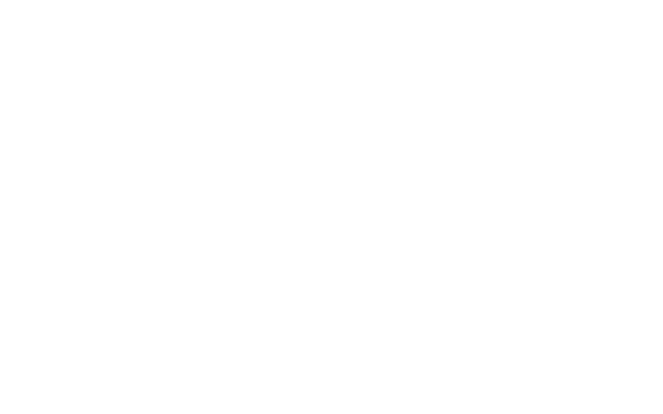
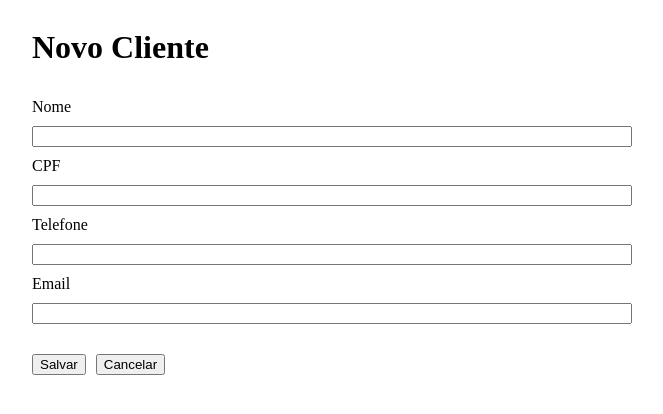
Before and after one commit to ggpaulino/Agenda-Clinica-II, an Angular app in the folder FT/angular/: page /clientes/novo in a window 1280 px wide. Before the commit this address led to /. Shown: the top 414 px of the page, without its empty margins (308-971 px from the left). Built offline with nearby package versions, Linux system fonts and the light colour scheme.

Commit message:
Criação do cadastro de clientes, com formulário e integração com a API.

```diff
--- a/FT/angular/src/app/app.routes.ts
+++ b/FT/angular/src/app/app.routes.ts
@@ -15,6 +15,7 @@ export const routes: Routes = [
   { path: 'dashboard', component: DashboardComponent, canActivate: [authGuard] },
   //{ path: 'admin', component: AdminComponent, canActivate: [authGuard] },
   { path: 'clientes', component: ClientesComponent },
+  { path: 'clientes/novo', loadComponent: () => import('./pages/clientes/clientes-form.component').then(m => m.ClientesFormComponent) },
   { path: 'animais/clientes/:id', loadComponent: () =>  import('./pages/animais/animais.component').then(m => m.AnimaisComponent) },
   { path: 'servicos',  loadComponent: () => import('./pages/servicos/servicos.component').then(m => m.ServicosComponent)},
   { path: 'agendamentos/clientes/:id',  loadComponent: () => import('./pages/agendamentos/agendamentos.component').then(m => m.AgendamentosComponent)},
--- /dev/null
+++ b/FT/angular/src/app/pages/clientes/clientes-form.component.css
@@ -0,0 +1,23 @@
+.container {
+
+  max-width: 600px;
+
+  margin: auto;
+
+  display: flex;
+
+  flex-direction: column;
+
+  gap: 10px;
+
+}
+
+.acoes {
+
+  display: flex;
+
+  gap: 10px;
+
+  margin-top: 20px;
+
+}
--- /dev/null
+++ b/FT/angular/src/app/pages/clientes/clientes-form.component.html
@@ -0,0 +1,45 @@
+<div class="container">
+
+  <h1>Novo Cliente</h1>
+
+  <label>Nome</label>
+
+  <input
+    type="text"
+    [(ngModel)]="cliente.nome"
+  >
+
+  <label>CPF</label>
+
+  <input
+    type="text"
+    [(ngModel)]="cliente.cpf"
+  >
+
+  <label>Telefone</label>
+
+  <input
+    type="text"
+    [(ngModel)]="cliente.telefone"
+  >
+
+  <label>Email</label>
+
+  <input
+    type="email"
+    [(ngModel)]="cliente.email"
+  >
+
+  <div class="acoes">
+
+    <button (click)="salvar()">
+      Salvar
+    </button>
+
+    <button (click)="cancelar()">
+      Cancelar
+    </button>
+
+  </div>
+
+</div>
--- /dev/null
+++ b/FT/angular/src/app/pages/clientes/clientes-form.component.ts
@@ -0,0 +1,37 @@
+import { Component } from '@angular/core';
+import { Router } from '@angular/router';
+import { FormsModule } from '@angular/forms';
+import { CommonModule } from '@angular/common';
+import { ApiService } from '../../services/api.service';
+
+@Component({
+  standalone: true,
+  selector: 'app-clientes-form',
+  imports: [CommonModule, FormsModule],
+  templateUrl: './clientes-form.component.html',
+  styleUrls: ['./clientes-form.component.css']
+})
+
+export class ClientesFormComponent {
+  cliente = { nome: '', cpf: '', telefone: '',  email: '' };
+
+  constructor( private api: ApiService, private router: Router) {}
+
+  salvar() {
+    this.api.criarCliente(this.cliente).subscribe({
+      next: () => {
+        alert('Cliente cadastrado com sucesso');
+        this.router.navigate(['/dashboard']);
+      },
+
+      error: (err) => {
+        console.error(err);
+        alert('Erro ao cadastrar cliente');
+      }
+    });
+  }
+
+  cancelar() {
+    this.router.navigate(['/dashboard']);
+  }
+}
--- a/FT/angular/src/app/pages/dashboard/dashboard.component.ts
+++ b/FT/angular/src/app/pages/dashboard/dashboard.component.ts
@@ -16,13 +16,9 @@ import { ApiService } from '../../services/api.service';
 export class DashboardComponent {
 
   funcionario: any;
-
   buscaCliente = '';
-
   clientesEncontrados: any[] = [];
-
   clienteSelecionado: any = null;
-
   mensagem = '';
 
   constructor(
--- a/FT/angular/src/app/services/api.service.ts
+++ b/FT/angular/src/app/services/api.service.ts
@@ -23,7 +23,7 @@ export class ApiService {
   }
 
   criarCliente(data: any) {
-    return this.http.post(`${this.API}/clientes`, data);
+    return this.http.post(`http://localhost:3001/api/clientes`, data);
   }
 
   deletarCliente(id: number) {
--- a/FT/angular/src/app/services/clientes.service.ts
+++ b/FT/angular/src/app/services/clientes.service.ts
@@ -14,4 +14,7 @@ export class ClientesService {
   listarClientes(): Observable<any> {
     return this.http.get(this.apiUrl);
   }
+  criarCliente(body: any) {
+  return this.http.post( `${this.apiUrl}/clientes`, body);
+ }
 }
```
